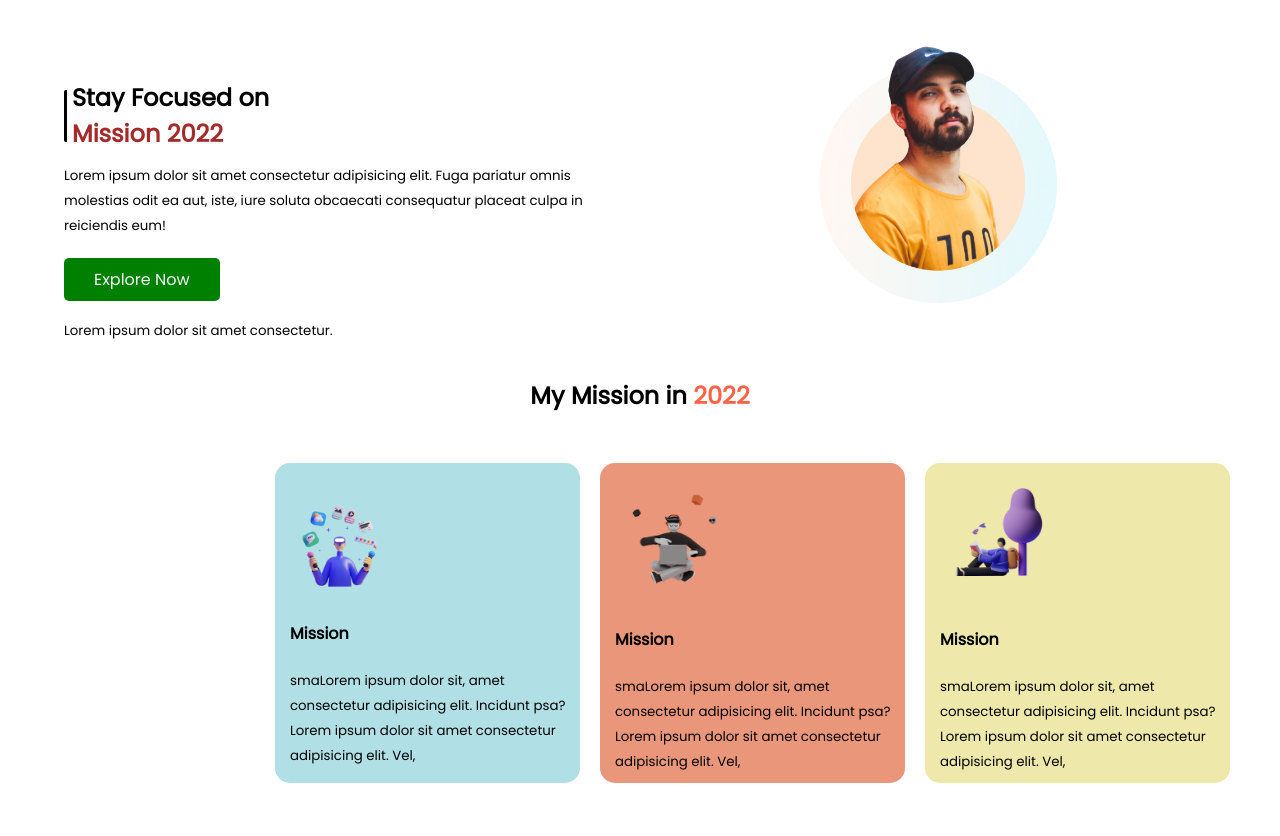
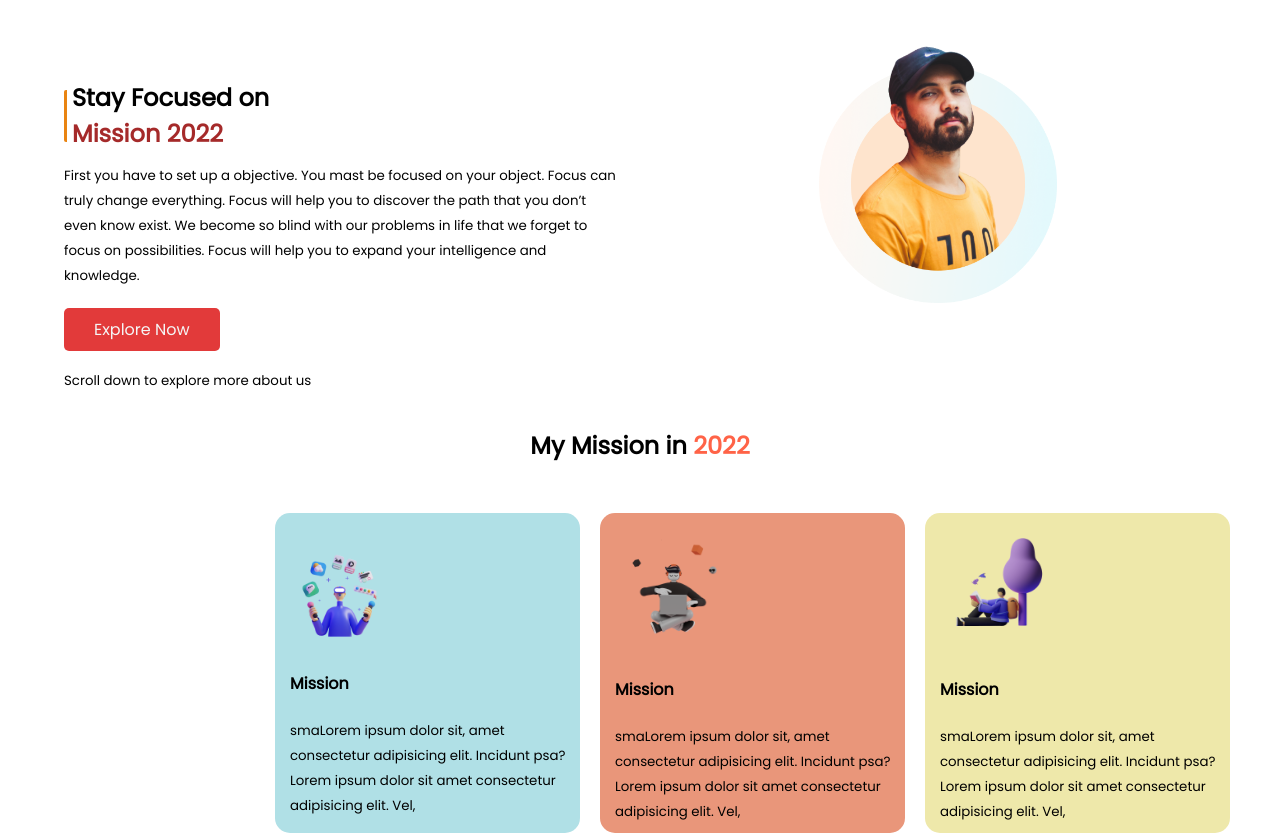
Before and after one commit to fazriislam/mission-22, a plain HTML site: page index.html in a window 1280 px wide. Shown: the top 836 px of the page. Drawn offline with Linux system fonts and the light colour scheme.

Commit message:
Header Section Edited

```diff
--- a/index.html
+++ b/index.html
@@ -26,13 +26,14 @@
                     </div>
                 </div>
                 <div>
-                    <p><small>Lorem ipsum dolor sit amet consectetur adipisicing elit. Fuga pariatur omnis molestias
-                            odit ea aut, iste, iure soluta obcaecati consequatur placeat culpa in reiciendis
-                            eum!</small></p>
+                    <p><small>First you have to set up a objective. You mast be focused on your object. Focus can truly
+                            change everything. Focus will help you to discover the path that you don’t even know exist.
+                            We become so blind with our problems in life that we forget to focus on
+                            possibilities. Focus will help you to expand your intelligence and knowledge.</small></p>
                 </div>
                 <div class="details-link"> <a class="details-button" href="https://www.google.com/"
                         target="_blank">Explore Now</a></div>
-                <p><small>Lorem ipsum dolor sit amet consectetur.</small></p>
+                <p><small>Scroll down to explore more about us</small></p>
             </div>
 
             <div class="image-side half-width">
--- a/style.css
+++ b/style.css
@@ -23,7 +23,7 @@ padding: 0;
     margin-right: 100px;
 }
 #title-border{
-    border-left: 3px solid black;
+    border-left: 3px solid rgb(233, 132, 17);
     line-height: 100%;
     border-radius: 2px;
 }
@@ -41,7 +41,7 @@ padding: 0;
     text-decoration: none;
     padding: 10px 30px;
     border-radius: 5px;
-    background-color: green;
+    background-color: rgba(221, 23, 23, 0.849);
     color: whitesmoke;
 }
 .image-side{
```
